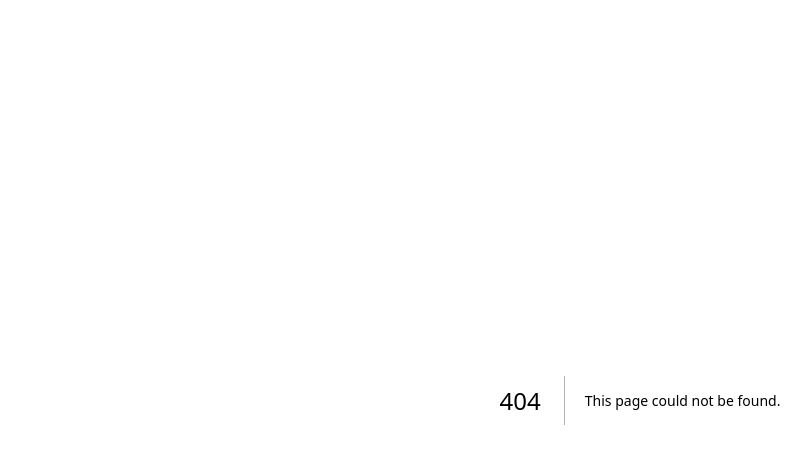
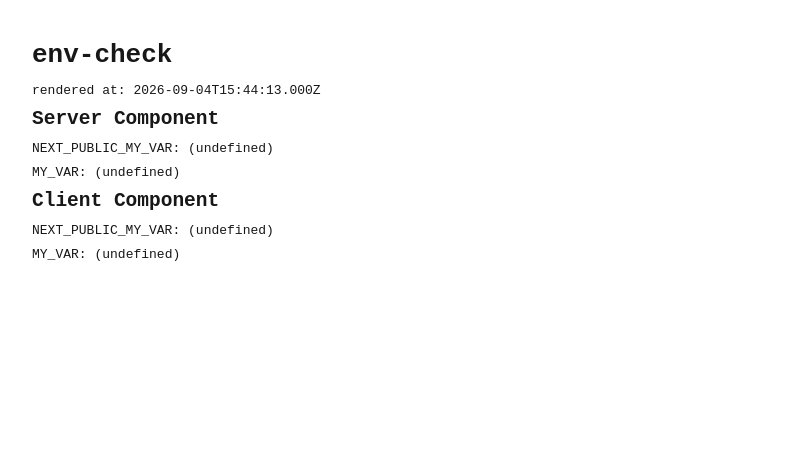
Before and after one commit to mmdenny17/VercelTraining, a Next.js app: page /env-check in a window 1280 px wide. Before the commit this address had no page. Shown: the top 464 px of the page, without its empty margins (0-811 px from the left). Built offline with nearby package versions, Linux system fonts and the light colour scheme.

Commit message:
feat: add env-check page

```diff
--- /dev/null
+++ b/src/app/env-check/EnvClient.tsx
@@ -0,0 +1,11 @@
+"use client";
+
+export default function EnvClient() {
+  return (
+    <section>
+      <h2>Client Component</h2>
+      <p>NEXT_PUBLIC_MY_VAR: {process.env.NEXT_PUBLIC_MY_VAR ?? "(undefined)"}</p>
+      <p>MY_VAR: {process.env.MY_VAR ?? "(undefined)"}</p>
+    </section>
+  );
+}
--- /dev/null
+++ b/src/app/env-check/page.tsx
@@ -0,0 +1,22 @@
+import EnvClient from "./EnvClient";
+
+// Read on every request. Without this the page is prerendered at build time
+// and the server value bakes in too, hiding the thing we're testing.
+export const dynamic = "force-dynamic";
+
+export default function EnvCheckPage() {
+  return (
+    <main style={{ fontFamily: "monospace", padding: "2rem", lineHeight: 1.8 }}>
+      <h1>env-check</h1>
+      <p>rendered at: {new Date().toISOString()}</p>
+
+      <section>
+        <h2>Server Component</h2>
+        <p>NEXT_PUBLIC_MY_VAR: {process.env.NEXT_PUBLIC_MY_VAR ?? "(undefined)"}</p>
+        <p>MY_VAR: {process.env.MY_VAR ?? "(undefined)"}</p>
+      </section>
+
+      <EnvClient />
+    </main>
+  );
+}
```
